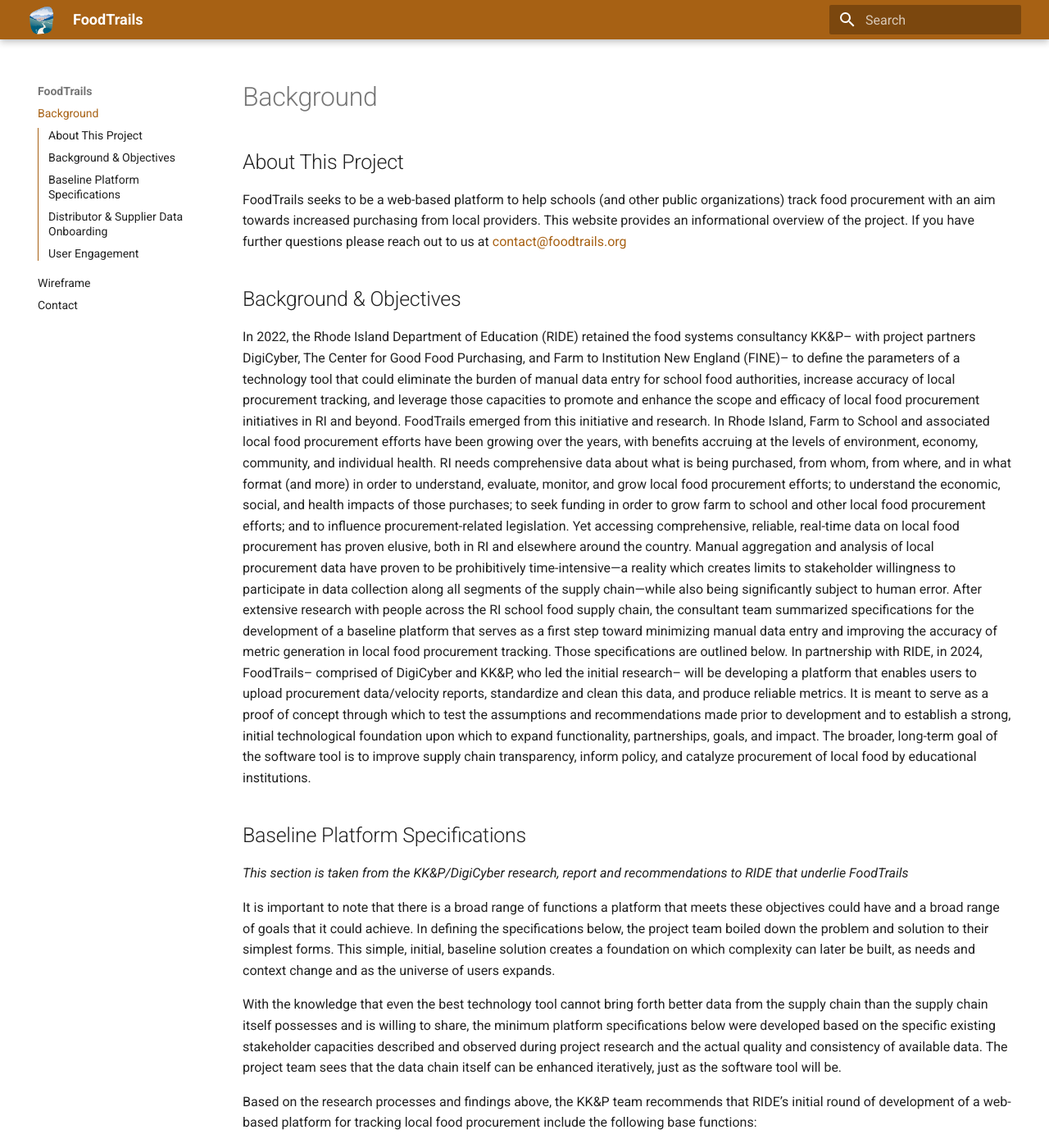
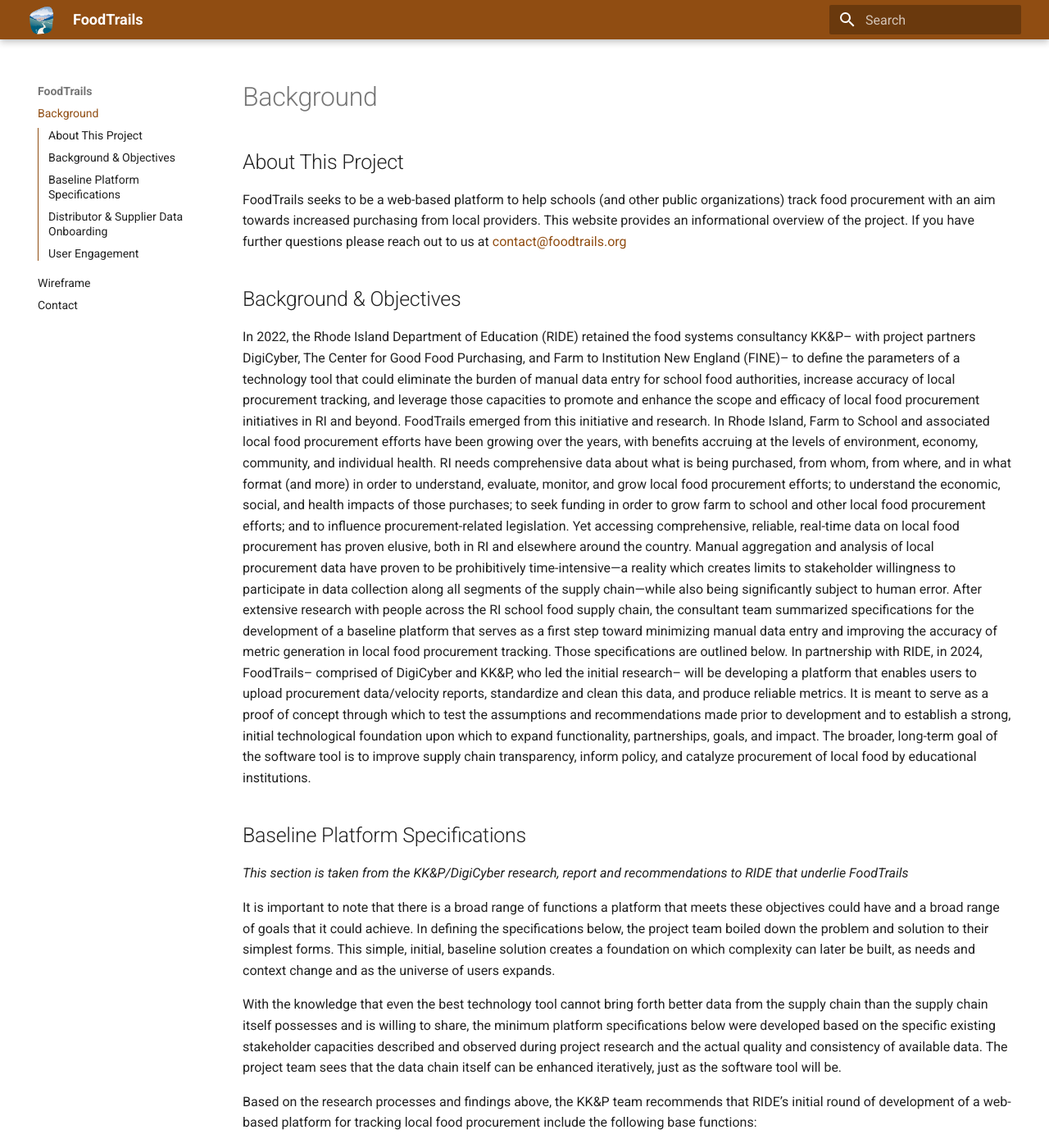
Before and after one commit to foodtrails/documentation, an MkDocs documentation site: the page built from docs/index.md, in a window 1280 px wide and 1400 px high. Shown: the whole window at 82% size. Built offline with MkDocs 1.6.1 and Material for MkDocs 9.7.7, drawn with Linux system fonts in a browser that asks for light colours.

Commit message:
Revert color

```diff
--- a/docs/stylesheets/extra.css
+++ b/docs/stylesheets/extra.css
@@ -1,5 +1,5 @@
 :root {
-    --md-primary-fg-color:        #a76114;
+    --md-primary-fg-color:        #904D12;
     --md-accent-fg-color:         #448407;
 }
 
```
